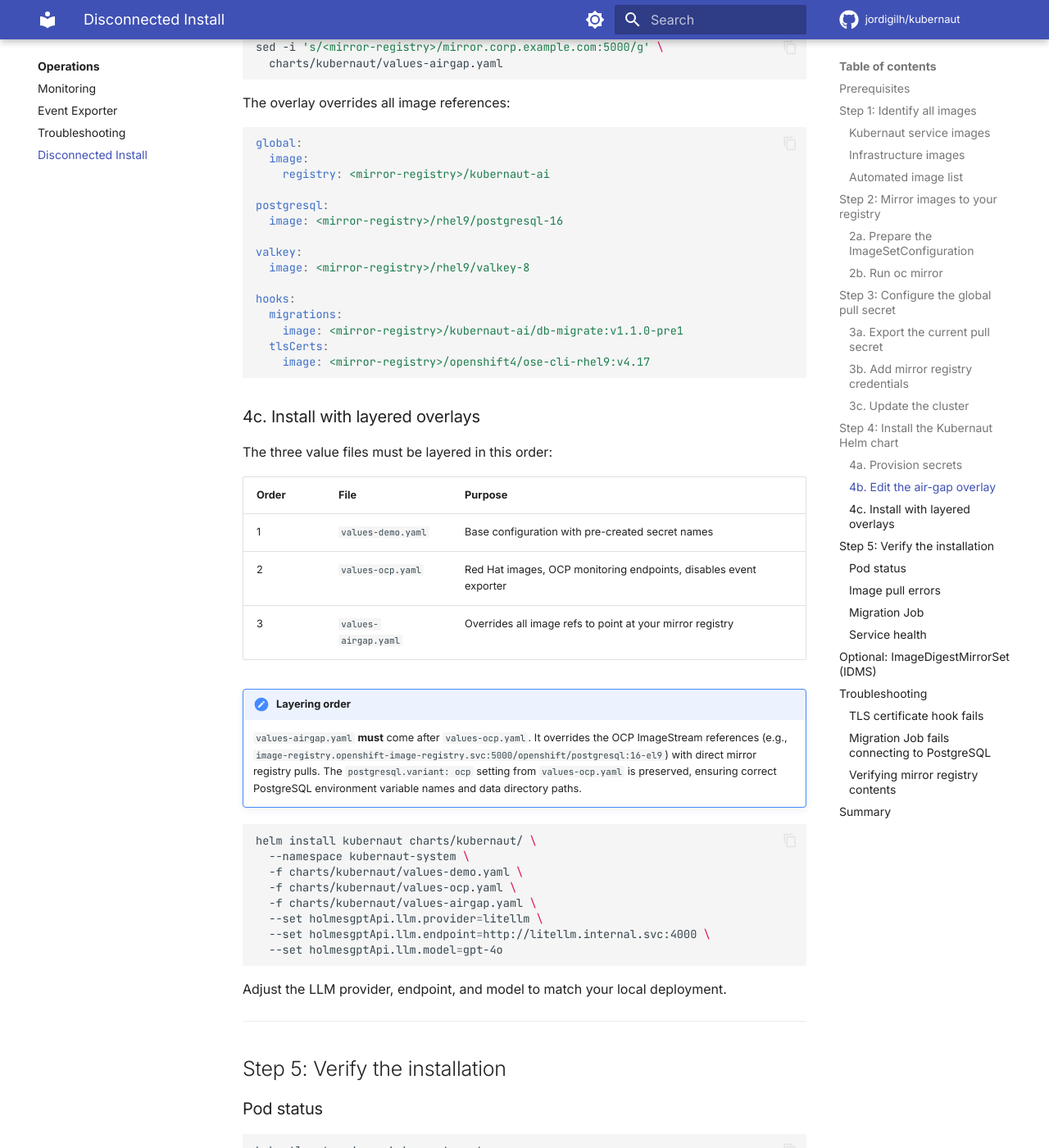
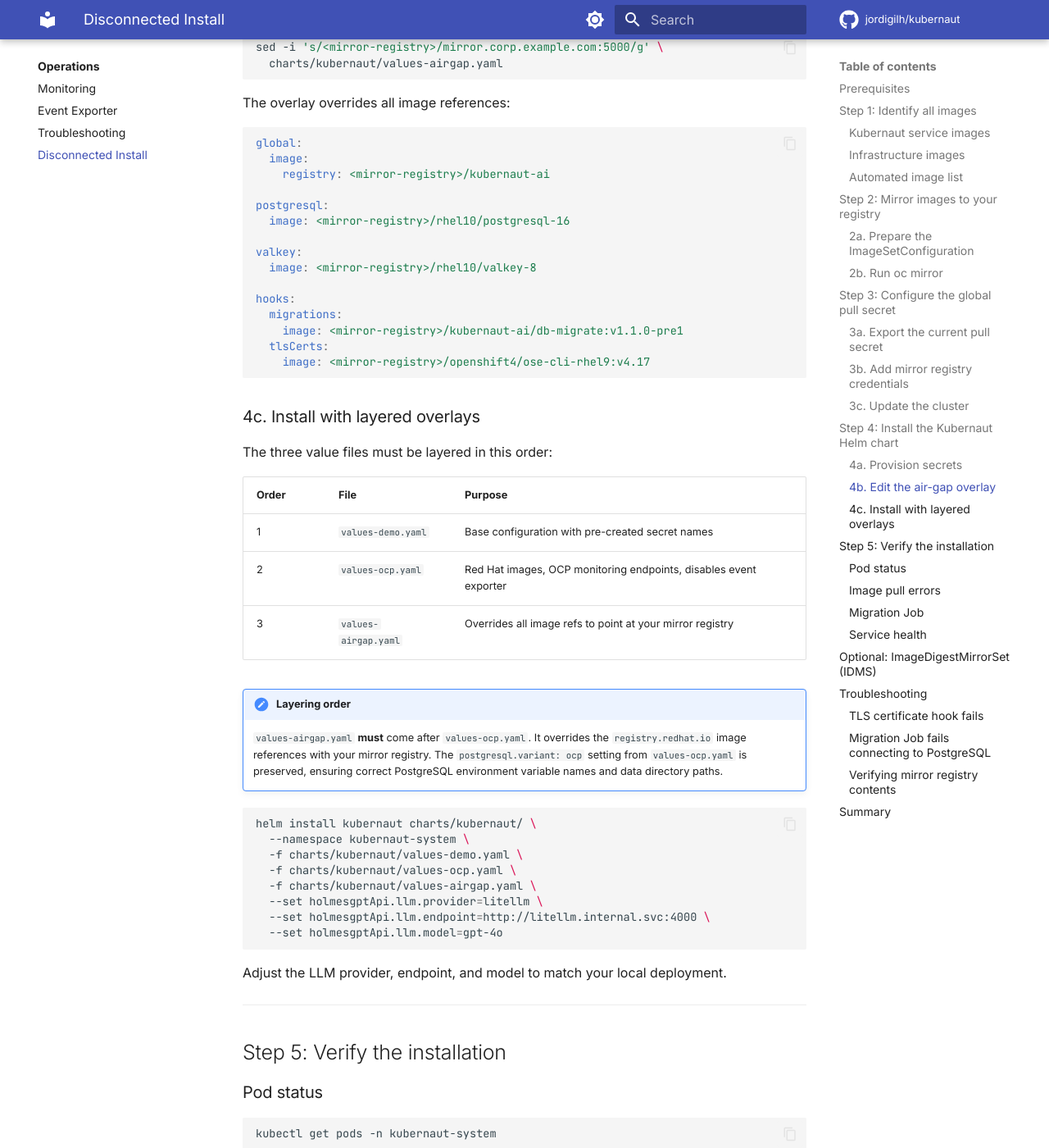
Before and after one commit to jordigilh/kubernaut-docs, an MkDocs documentation site: the page built from docs/operations/disconnected-install.md, in a window 1280 px wide and 1400 px high, scrolled down 4919 px. Shown: the whole window at 82% size. Built offline with MkDocs 1.6.1 and Material for MkDocs 9.7.7, drawn with Linux system fonts in a browser that asks for light colours; comment, search, counter and statistics services are not loaded; the version menu is left out; some of the changed text lies outside the part shown.

Commit message:
docs: update for RHEL10 PostgreSQL/Valkey migration
Remove ImageStream prerequisite note from installation.md.
Update disconnected-install.md to reference rhel10/ images
and simplify the layering explanation.

Made-with: Cursor

````diff
--- a/docs/operations/disconnected-install.md
+++ b/docs/operations/disconnected-install.md
@@ -41,8 +41,8 @@ All published under `quay.io/kubernaut-ai/` with a tag matching the chart versio
 
 | Image | Description |
 |-------|-------------|
-| `registry.redhat.io/rhel9/postgresql-16` | PostgreSQL 16 (Red Hat) |
-| `registry.redhat.io/rhel9/valkey-8` | Valkey 8 (Red Hat) |
+| `registry.redhat.io/rhel10/postgresql-16` | PostgreSQL 16 (Red Hat) |
+| `registry.redhat.io/rhel10/valkey-8` | Valkey 8 (Red Hat) |
 | `registry.redhat.io/openshift4/ose-cli-rhel9:v4.17` | OCP CLI for TLS certificate hook Jobs |
 | `quay.io/kubernaut-ai/db-migrate:v1.1.0-pre1` | Database migrations (goose + psql on UBI9) |
 
@@ -88,8 +88,8 @@ mirror:
     - name: quay.io/kubernaut-ai/datastorage:1.0.0
     # ... all 10 Kubernaut services ...
     - name: quay.io/kubernaut-ai/db-migrate:v1.1.0-pre1
-    - name: registry.redhat.io/rhel9/postgresql-16
-    - name: registry.redhat.io/rhel9/valkey-8
+    - name: registry.redhat.io/rhel10/postgresql-16
+    - name: registry.redhat.io/rhel10/valkey-8
     - name: registry.redhat.io/openshift4/ose-cli-rhel9:v4.17
 ```
 
@@ -193,10 +193,10 @@ global:
     registry: <mirror-registry>/kubernaut-ai
 
 postgresql:
-  image: <mirror-registry>/rhel9/postgresql-16
+  image: <mirror-registry>/rhel10/postgresql-16
 
 valkey:
-  image: <mirror-registry>/rhel9/valkey-8
+  image: <mirror-registry>/rhel10/valkey-8
 
 hooks:
   migrations:
@@ -216,7 +216,7 @@ The three value files must be layered in this order:
 | 3 | `values-airgap.yaml` | Overrides all image refs to point at your mirror registry |
 
 !!! important "Layering order"
-    `values-airgap.yaml` **must** come after `values-ocp.yaml`. It overrides the OCP ImageStream references (e.g., `image-registry.openshift-image-registry.svc:5000/openshift/postgresql:16-el9`) with direct mirror registry pulls. The `postgresql.variant: ocp` setting from `values-ocp.yaml` is preserved, ensuring correct PostgreSQL environment variable names and data directory paths.
+    `values-airgap.yaml` **must** come after `values-ocp.yaml`. It overrides the `registry.redhat.io` image references with your mirror registry. The `postgresql.variant: ocp` setting from `values-ocp.yaml` is preserved, ensuring correct PostgreSQL environment variable names and data directory paths.
 
 ```bash
 helm install kubernaut charts/kubernaut/ \
@@ -352,7 +352,7 @@ If the `db-migration` Job logs show `pg_isready` failures or `goose` connection
 kubectl get pod -l app=postgresql -n kubernaut-system
 ```
 
-If the PostgreSQL pod is in `ImagePullBackOff`, mirror `registry.redhat.io/rhel9/postgresql-16` and delete the failed Job so the next `helm upgrade` recreates it.
+If the PostgreSQL pod is in `ImagePullBackOff`, mirror `registry.redhat.io/rhel10/postgresql-16` and delete the failed Job so the next `helm upgrade` recreates it.
 
 ### Verifying mirror registry contents
 
````
Also changed, not shown: docs/getting-started/installation.md (+0 -3 lines).
